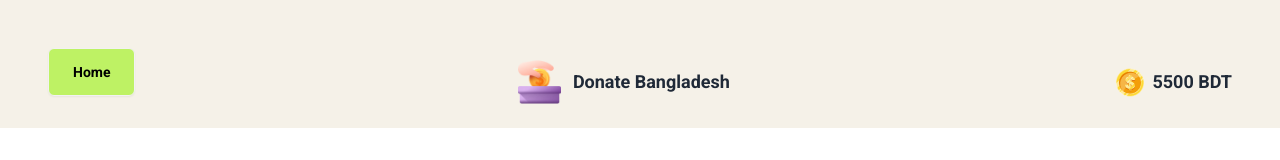
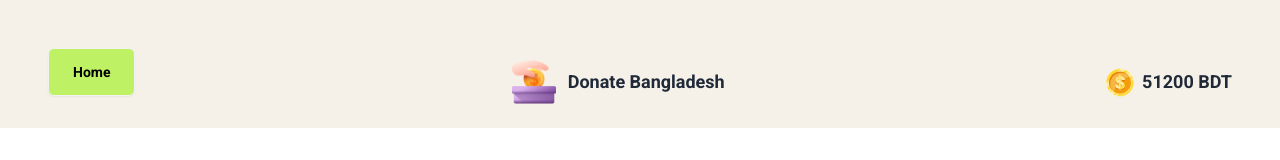
Before and after one commit to Muhammad-Piyas/assignment-five, a plain HTML site: page blog.html in a window 1280 px wide. Shown: the top 160 px of the page. Drawn offline with nearby package versions, Linux system fonts and the light colour scheme.

Commit message:
fourth time edit

```diff
--- a/blog.html
+++ b/blog.html
@@ -57,7 +57,8 @@
         <!---$ Taka--->
         <div class="flex items-center">
           <img src="assets/coin.png" alt="$ coin" class="mr-2">
-          <span class="font-bold text-lg">5500 BDT</span>
+          <p class="font-bold text-lg hover:text-black "><span id="totalBalance">51200</span> BDT</p>
+        </div>
       </nav>
     </header>
     <main>
```
Also changed, not shown: index.html (+1 -0 lines).
